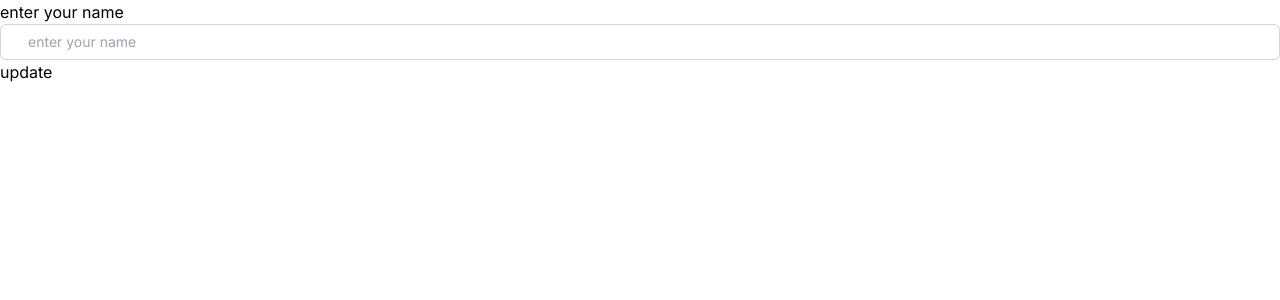
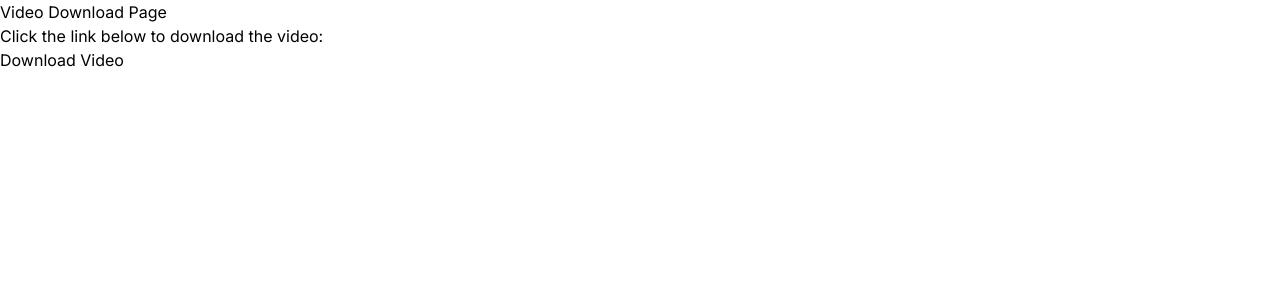
Before and after one commit to sagartupvihire/de, a Next.js app: page / in a window 1280 px wide. Shown: the top 300 px of the page. Built offline with nearby package versions, Linux system fonts and the light colour scheme.

Commit message:
first commi1t

```diff
--- a/app/page.js
+++ b/app/page.js
@@ -1,17 +1,22 @@
 "use client"
 import { userAgent } from 'next/server'
-import React, { useState } from 'react'
+// pages/download.js
 
-const page = () => {
-  const [username, setUserName] = useState("")
+import React from 'react';
+
+const DownloadPage = () => {
+  const videoFileName = 'example.mp4';
+  const videoFilePath = `/videos/${videoFileName}`;
+
   return (
-    <>
-    <h1>enter your name{username}</h1>
-    <input type="text" name="price" id="price" class="block w-full rounded-md border-0 py-1.5 pl-7 pr-20 text-gray-900 ring-1 ring-inset ring-gray-300 placeholder:text-gray-400 focus:ring-2 focus:ring-inset focus:ring-indigo-600 sm:text-sm sm:leading-6" placeholder="enter your name"/>
-    <h1>{username}</h1>
-    <button className='btn' onClick={()=>{setUserName("sagar")}}>update </button>
-    </>
-  )
-}
+    <div>
+      <h1>Video Download Page</h1>
+      <p>Click the link below to download the video:</p>
+      <a href={videoFilePath} download={videoFileName}>
+        Download Video
+      </a>
+    </div>
+  );
+};
 
-export default page
+export default DownloadPage;
```
